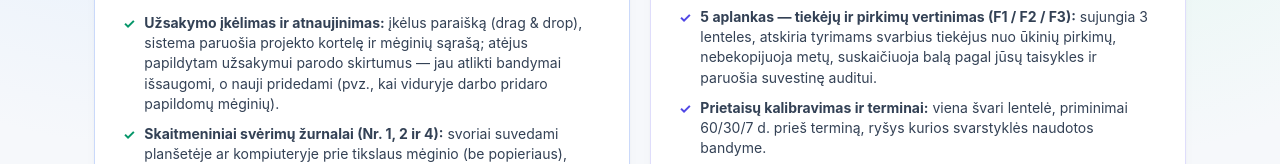
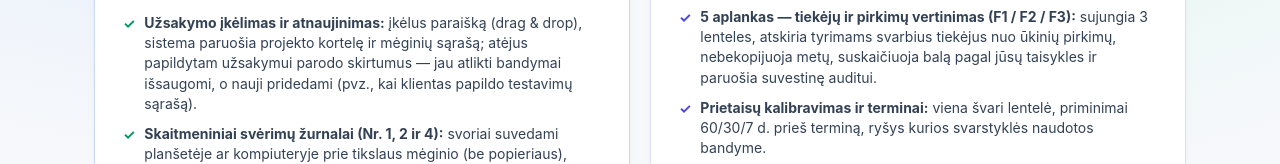
Before and after one commit to JustinasBarr/lab-preview-2026, a plain HTML site: page pasiulymas.html in a window 1280 px wide. Shown: the part 382-546 px from the top of the page. Drawn offline with Linux system fonts and the light colour scheme.

Commit message:
Update order update example wording

```diff
--- a/pasiulymas.html
+++ b/pasiulymas.html
@@ -298,7 +298,7 @@
           <h2>Kasdienis darbas be rankinių žurnalų</h2>
           <p class="hero-sub">Viskas valdoma vienoje programoje, o jūsų patvirtintas Excel šablonas su grafikais lieka toks pat.</p>
           <ul class="pts">
-            <li><span class="chk">✓</span> <span><strong>Užsakymo įkėlimas ir atnaujinimas:</strong> įkėlus paraišką (drag &amp; drop), sistema paruošia projekto kortelę ir mėginių sąrašą; atėjus papildytam užsakymui parodo skirtumus — jau atlikti bandymai išsaugomi, o nauji pridedami (pvz., kai viduryje darbo pridaro papildomų mėginių).</span></li>
+            <li><span class="chk">✓</span> <span><strong>Užsakymo įkėlimas ir atnaujinimas:</strong> įkėlus paraišką (drag &amp; drop), sistema paruošia projekto kortelę ir mėginių sąrašą; atėjus papildytam užsakymui parodo skirtumus — jau atlikti bandymai išsaugomi, o nauji pridedami (pvz., kai klientas papildo testavimų sąrašą).</span></li>
             <li><span class="chk">✓</span> <span><strong>Skaitmeniniai svėrimų žurnalai (Nr. 1, 2 ir 4):</strong> svoriai suvedami planšetėje ar kompiuteryje prie tikslaus mėginio (be popieriaus), išsaugomi skaitmeniniai PDF žurnalai, o kur naudinga — galimas ir tiesioginis perkėlimas iš prietaisų.</span></li>
             <li><span class="chk">✓</span> <span><strong>Perkėlimas į jūsų Excel ir protokolų paruošimas („OneDrive“):</strong> sistema sukuria švarią jūsų Excel šablono kopiją ir surašo svėrimo duomenis, o pats Excel pagal jūsų įprastas formules apskaičiuoja rezultatus ir paruošia visus grafikus, suvestines bei protokolus.</span></li>
             <li><span class="chk">✓</span> <span><strong>Patikra po Excel skaičiavimo ir galutiniai failai vienoje vietoje:</strong> Excel sugeneravus protokolus ir suvestines, programa patikrina, ar neliko tuščių vietų ar klaidų (pvz., nepraleistas mėginys, <code>#REF!</code>), ir susieja failus su projekto kortele — jie pasiekiami ir „OneDrive“, ir pačioje sistemoje.</span></li>
```
